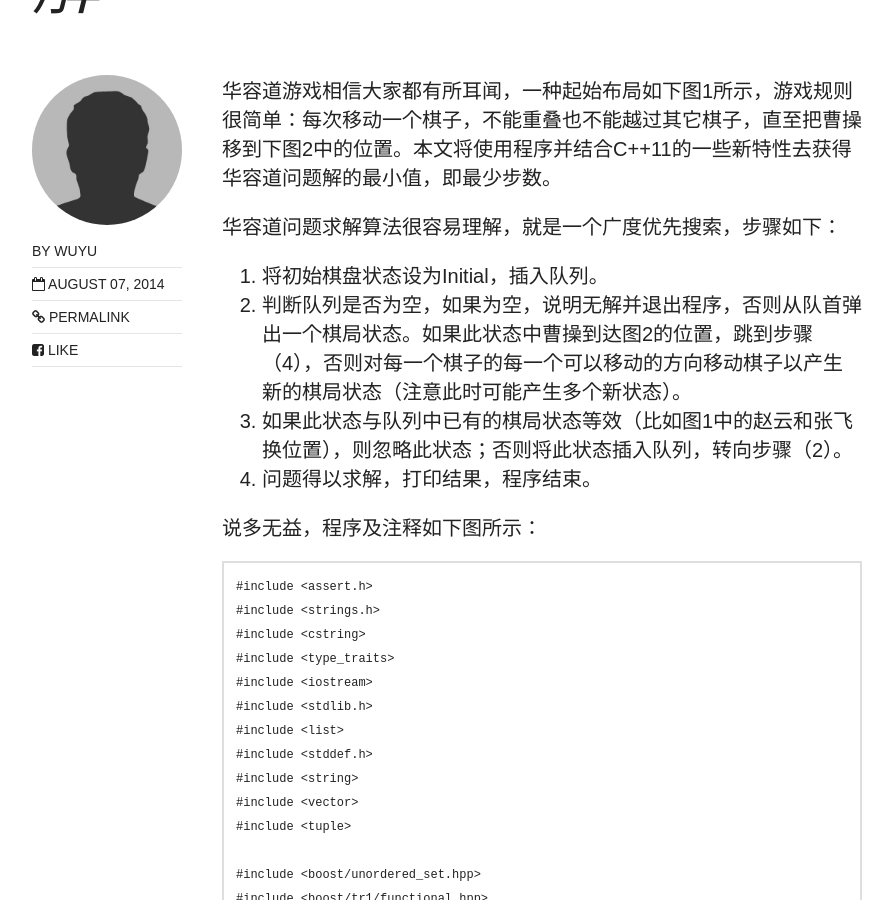
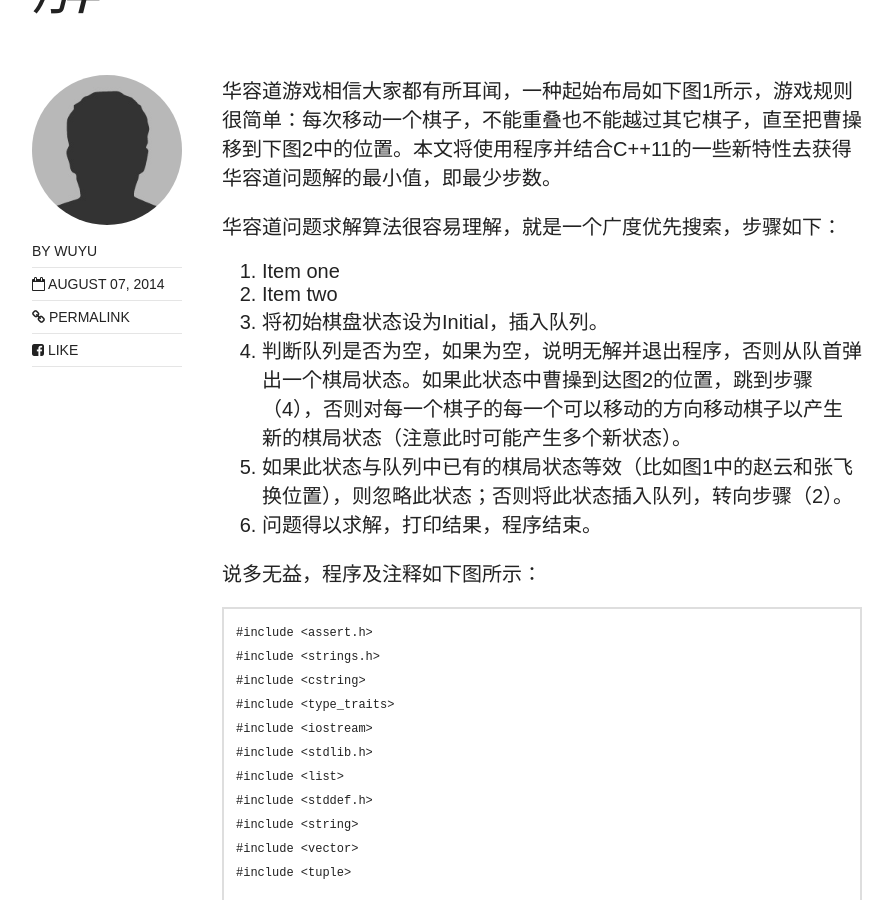
Before and after one commit to wuyu201321060203/wuyu201321060203.github.io, a Jekyll site: the page built from _posts/2014-08-07-huarongdao.md, in a window 1280 px wide and 900 px high, scrolled down 860 px. Shown: the whole window, without its empty margins (128-1021 px from the left). Built offline with Jekyll 4.4.1, drawn with Linux system fonts in a browser that asks for light colours; nearby versions of some CDN libraries.

Commit message:
Huarongdao

```diff
--- a/_posts/2014-08-07-huarongdao.md
+++ b/_posts/2014-08-07-huarongdao.md
@@ -11,7 +11,10 @@ share: true
 华容道游戏相信大家都有所耳闻，一种起始布局如下图1所示，游戏规则很简单：每次移动一个棋子，不能重叠也不能越过其它棋子，直至把曹操移到下图2中的位置。本文将使用程序并结合C++11的一些新特性去获得华容道问题解的最小值，即最少步数。
 
 华容道问题求解算法很容易理解，就是一个广度优先搜索，步骤如下：
-1. 将初始棋盘状态设为Initial，插入队列。
+
+1. Item one
+2. Item two
+3. 将初始棋盘状态设为Initial，插入队列。
 2. 判断队列是否为空，如果为空，说明无解并退出程序，否则从队首弹出一个棋局状态。如果此状态中曹操到达图2的位置，跳到步骤（4），否则对每一个棋子的每一个可以移动的方向移动棋子以产生新的棋局状态（注意此时可能产生多个新状态）。
 3. 如果此状态与队列中已有的棋局状态等效（比如图1中的赵云和张飞换位置），则忽略此状态；否则将此状态插入队列，转向步骤（2）。
 4. 问题得以求解，打印结果，程序结束。
```
